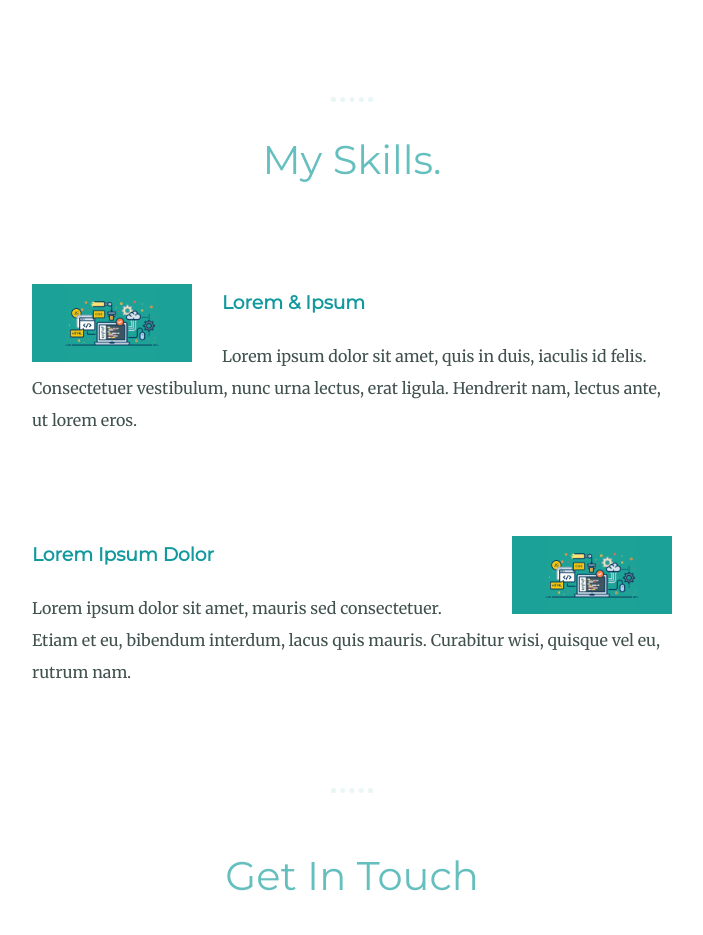
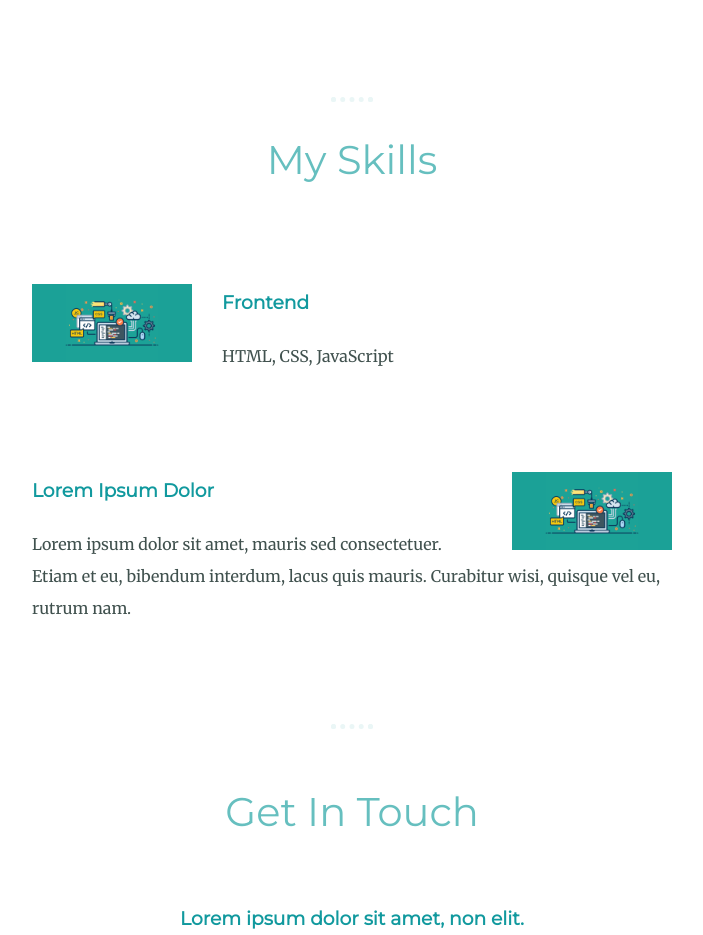
Before and after one commit to Vasileios1988/vasileios1988.github.io, a plain HTML site: page index.html in a window 1280 px wide. Shown: the part 1281-2216 px from the top of the page, without its empty margins (288-991 px from the left). Drawn offline with Linux system fonts and the light colour scheme.

Commit message:
frontend skills addition

```diff
--- a/index.html
+++ b/index.html
@@ -31,11 +31,11 @@
         </div>
         <hr>
         <div class="skills">
-          <h2>My Skills.</h2>
+          <h2>My Skills</h2>
           <div class="skill-row">
             <img class="skills-pic-one" src="images/skills1.png" alt="Skills Photo">
-            <h3>Lorem & Ipsum</h3>
-            <p>Lorem ipsum dolor sit amet, quis in duis, iaculis id felis. Consectetuer vestibulum, nunc urna lectus, erat ligula. Hendrerit nam, lectus ante, ut lorem eros.</p>
+            <h3>Frontend</h3>
+            <p>HTML, CSS, JavaScript</p>
           </div>
           <div class="skill-row">
             <img class="skills-pic-two" src="images/skills1.png" alt="Skills Photo">
```
